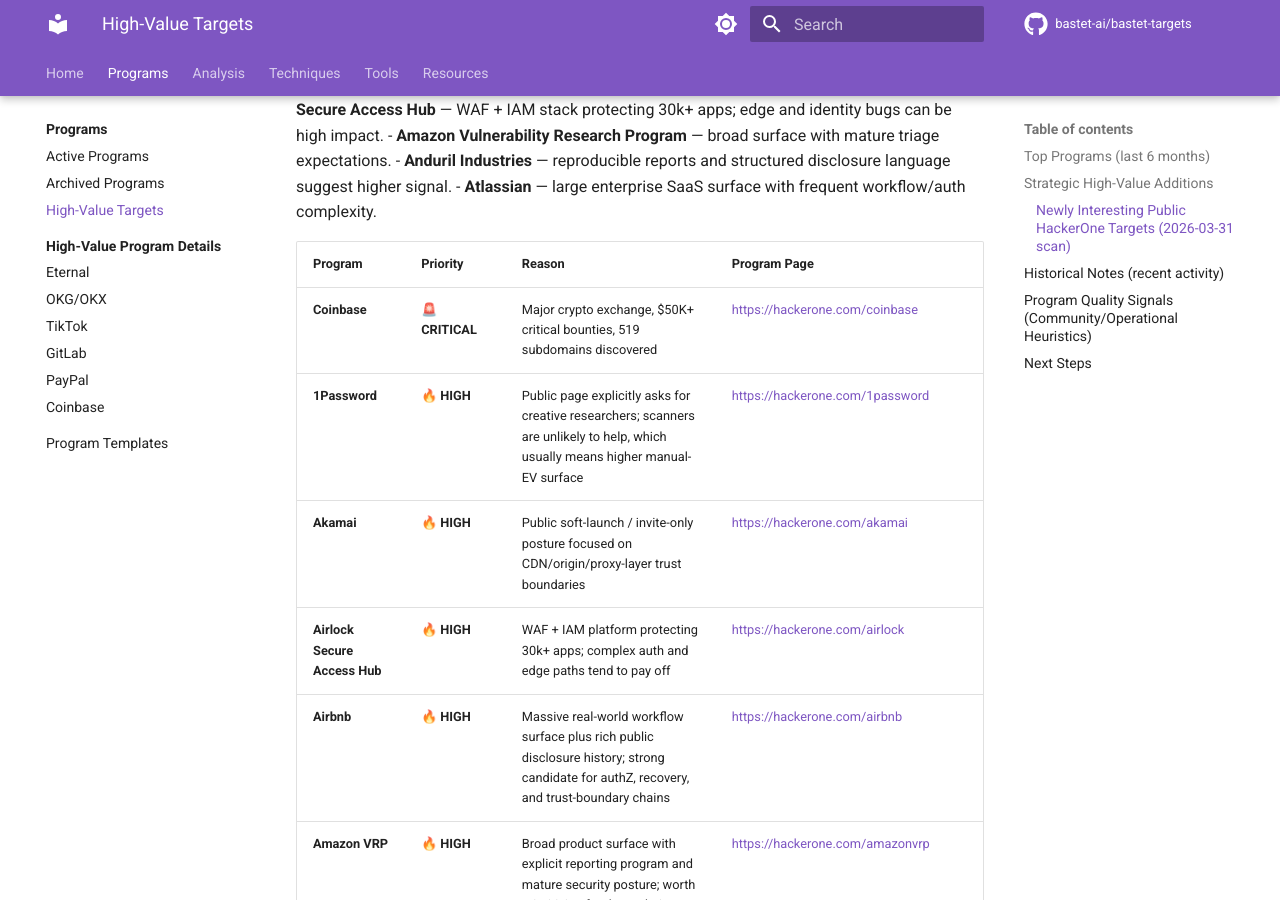
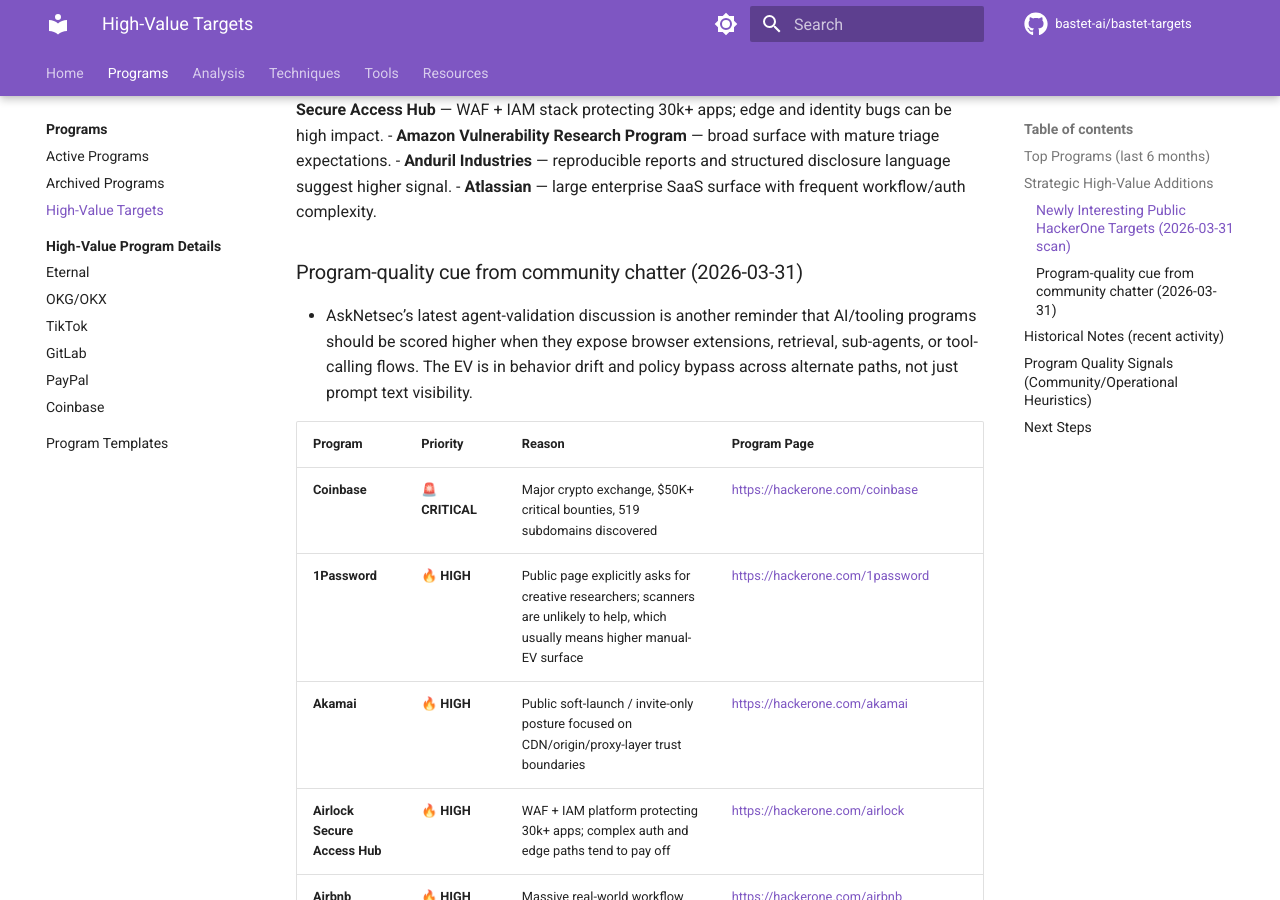
Before and after one commit to bastet-ai/bastet-targets, an MkDocs documentation site: the page built from docs/programs/high-value.md, in a window 1280 px wide and 900 px high, scrolled down 1096 px. Built offline with MkDocs 1.6.1 and Material for MkDocs 9.7.7, drawn with Linux system fonts in a browser that asks for light colours; comment, search, counter and statistics services are not loaded.

Commit message:
Update program quality and target signals

```diff
--- a/docs/programs/high-value.md
+++ b/docs/programs/high-value.md
@@ -30,6 +30,9 @@
 - **Amazon Vulnerability Research Program** — broad surface with mature triage expectations.
 - **Anduril Industries** — reproducible reports and structured disclosure language suggest higher signal.
 - **Atlassian** — large enterprise SaaS surface with frequent workflow/auth complexity.
+
+### Program-quality cue from community chatter (2026-03-31)
+- AskNetsec’s latest agent-validation discussion is another reminder that AI/tooling programs should be scored higher when they expose browser extensions, retrieval, sub-agents, or tool-calling flows. The EV is in behavior drift and policy bypass across alternate paths, not just prompt text visibility.
 
 
 | Program | Priority | Reason | Program Page |
```
Also changed, not shown: docs/program-quality-signals.md (+1 -0 lines).
